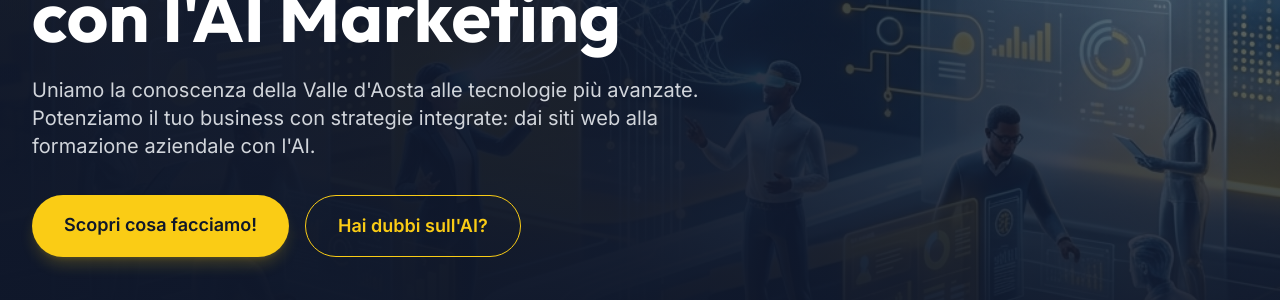
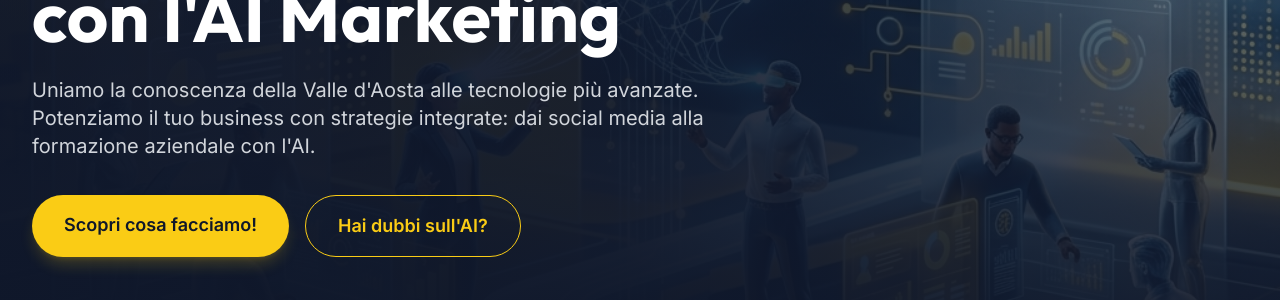
Before and after one commit to NicoDavN8/n8marketing-2026, a Jekyll site: the page index.html, which Jekyll copies as it is, in a window 1280 px wide and 900 px high. Shown: the part 410-710 px from the top of the window. Built offline with Jekyll 4.4.1, drawn with Linux system fonts in a browser that asks for light colours; nearby versions of some CDN libraries.

Commit message:
Aggiornamento testo hero section homepage
- Modificato copy nella sezione hero principale
- Sostituito "dai siti web" con "dai social media"
- Frase completa: "Potenziamo il tuo business con strategie integrate: dai social media alla formazione aziendale con l'AI."

Modificati: index.html

Co-Authored-By: Claude Haiku 4.5 <noreply@anthropic.com>

```diff
--- a/index.html
+++ b/index.html
@@ -264,7 +264,7 @@
                     Fai conoscere la tua attività<br class="hidden lg:block"/> con l'<span class="text-gradient">AI Marketing</span>
                 </h1>
                 <p class="hero-subtitle text-lg md:text-xl text-gray-300 max-w-2xl font-light">
-                    Uniamo la conoscenza della Valle d'Aosta alle tecnologie più avanzate. Potenziamo il tuo business con strategie integrate: dai siti web alla formazione aziendale con l'AI.
+                    Uniamo la conoscenza della Valle d'Aosta alle tecnologie più avanzate. Potenziamo il tuo business con strategie integrate: dai social media alla formazione aziendale con l'AI.
                 </p>
                 <div class="flex flex-col sm:flex-row hero-cta-wrapper">
                     <a href="#servizi" class="hero-cta bg-brand-yellow text-brand-blue px-8 py-4 rounded-full font-bold text-lg text-center hover:bg-yellow-400 active:scale-105 active:bg-yellow-500 transition shadow-lg shadow-brand-yellow/20">
```
